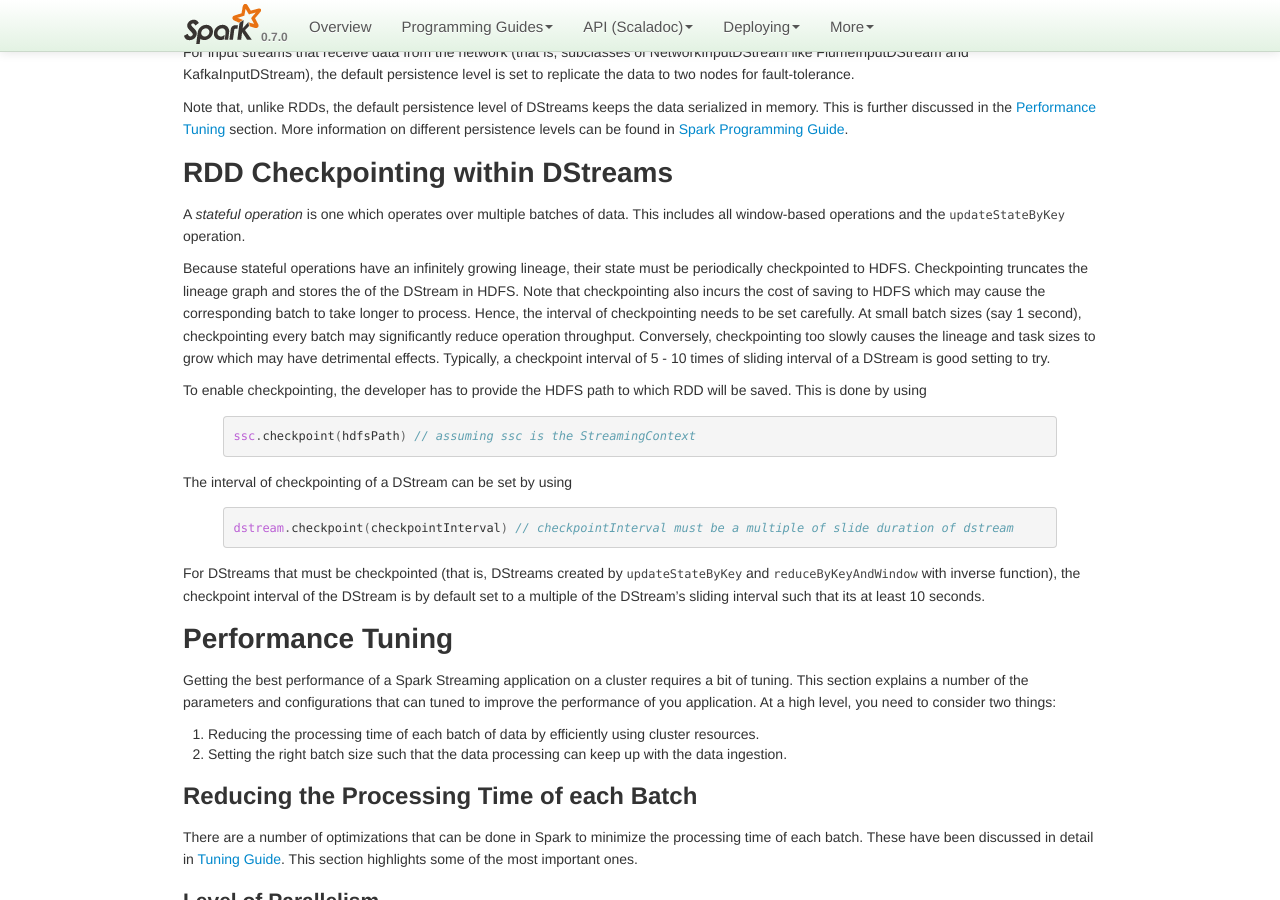
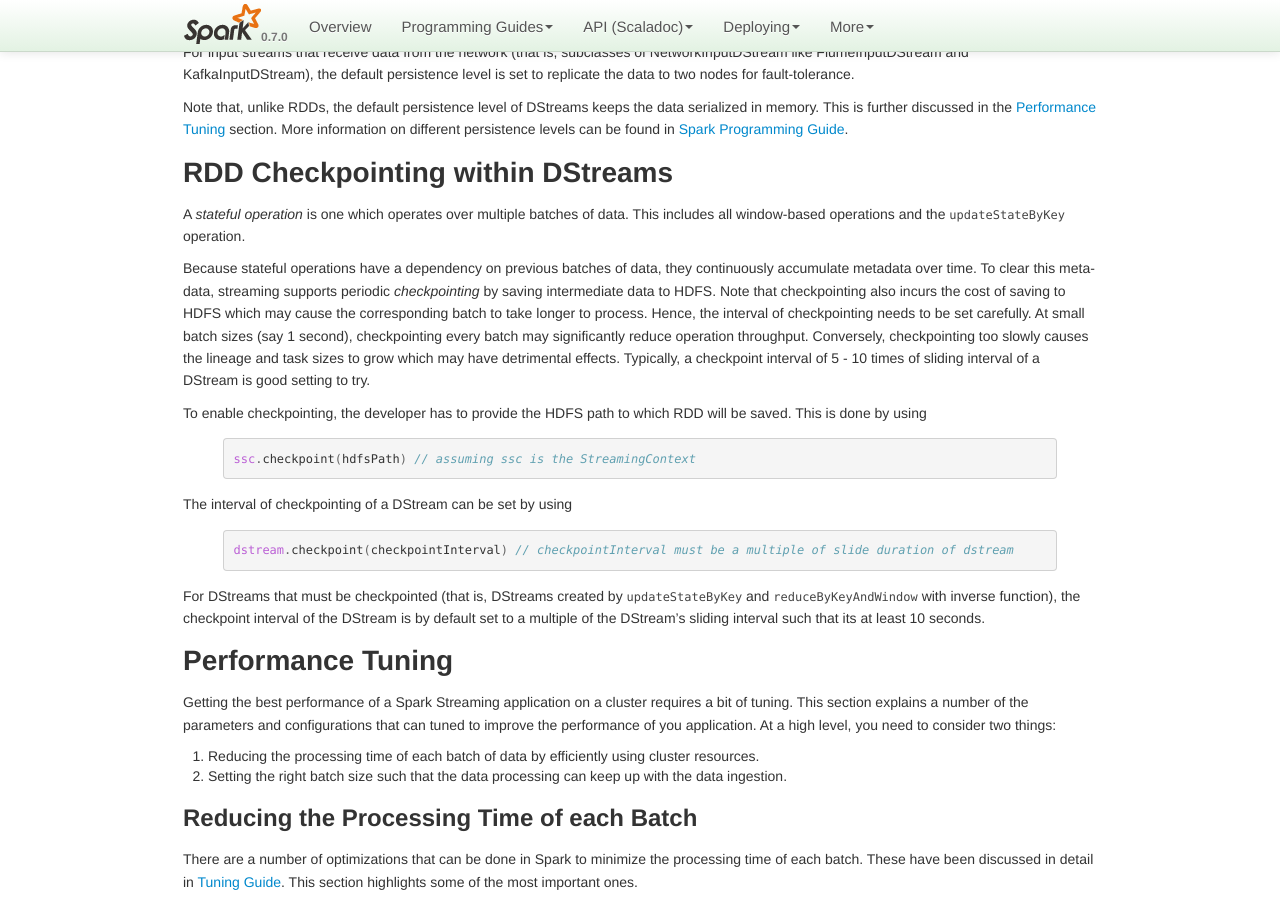
Before and after one commit to jaricftw/spark, a Jekyll site: the page built from docs/streaming-programming-guide.md, in a window 1280 px wide and 900 px high, scrolled down 5662 px. Built offline with Jekyll 4.4.1, drawn with Linux system fonts in a browser that asks for light colours.

Commit message:
One more change done with TD

```diff
--- a/docs/streaming-programming-guide.md
+++ b/docs/streaming-programming-guide.md
@@ -288,7 +288,7 @@
 # RDD Checkpointing within DStreams
 A _stateful operation_ is one which operates over multiple batches of data. This includes all window-based operations and the `updateStateByKey` operation.
 
-Because stateful operations have an infinitely growing lineage, their state must be periodically checkpointed to HDFS. Checkpointing truncates the lineage graph and stores the of the DStream in HDFS. Note that checkpointing also incurs the cost of saving to HDFS which may cause the corresponding batch to take longer to process. Hence, the interval of checkpointing needs to be set carefully. At small batch sizes (say 1 second), checkpointing every batch may significantly reduce operation throughput. Conversely, checkpointing too slowly causes the lineage and task sizes to grow which may have detrimental effects. Typically, a checkpoint interval of 5 - 10 times of sliding interval of a DStream is good setting to try.
+Because stateful operations have a dependency on previous batches of data, they continuously accumulate metadata over time. To clear this meta-data, streaming supports periodic _checkpointing_ by saving intermediate data to HDFS. Note that checkpointing also incurs the cost of saving to HDFS which may cause the corresponding batch to take longer to process. Hence, the interval of checkpointing needs to be set carefully. At small batch sizes (say 1 second), checkpointing every batch may significantly reduce operation throughput. Conversely, checkpointing too slowly causes the lineage and task sizes to grow which may have detrimental effects. Typically, a checkpoint interval of 5 - 10 times of sliding interval of a DStream is good setting to try.
 
 To enable checkpointing, the developer has to provide the HDFS path to which RDD will be saved. This is done by using
 
```
